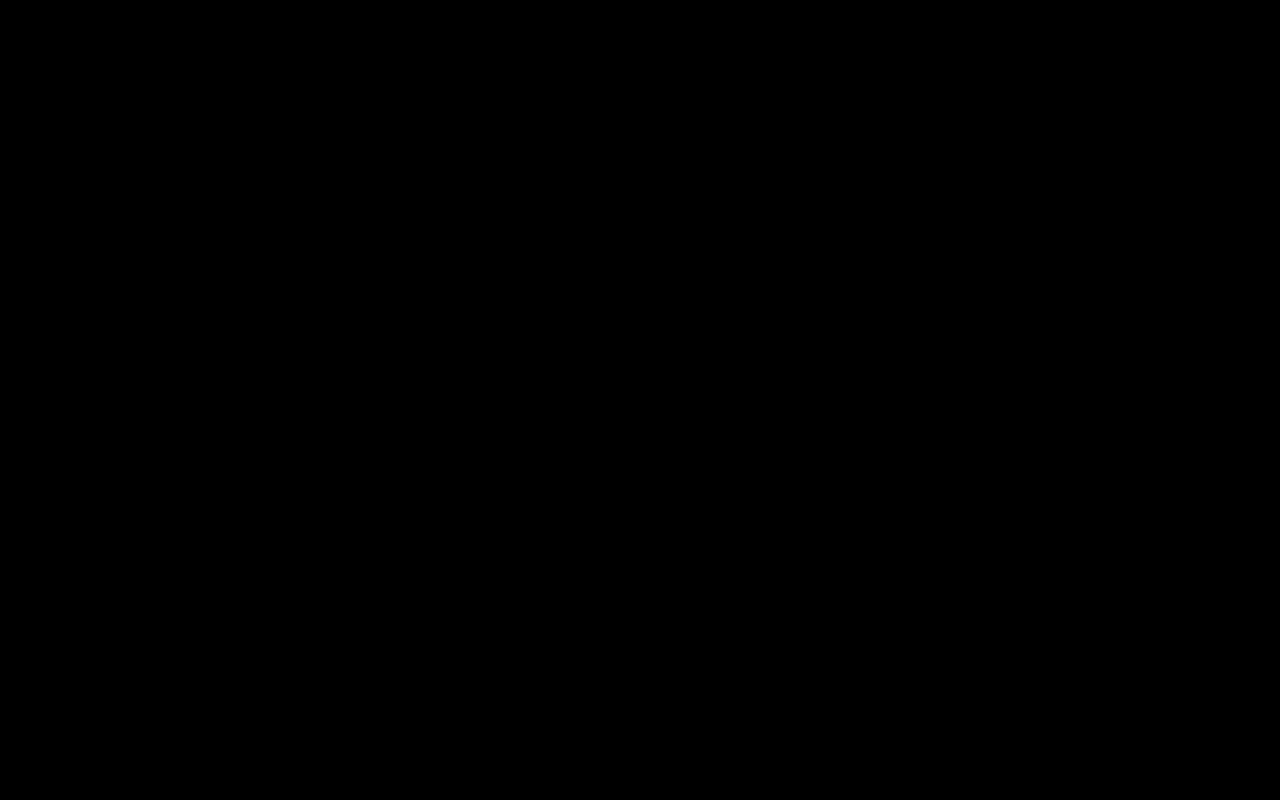
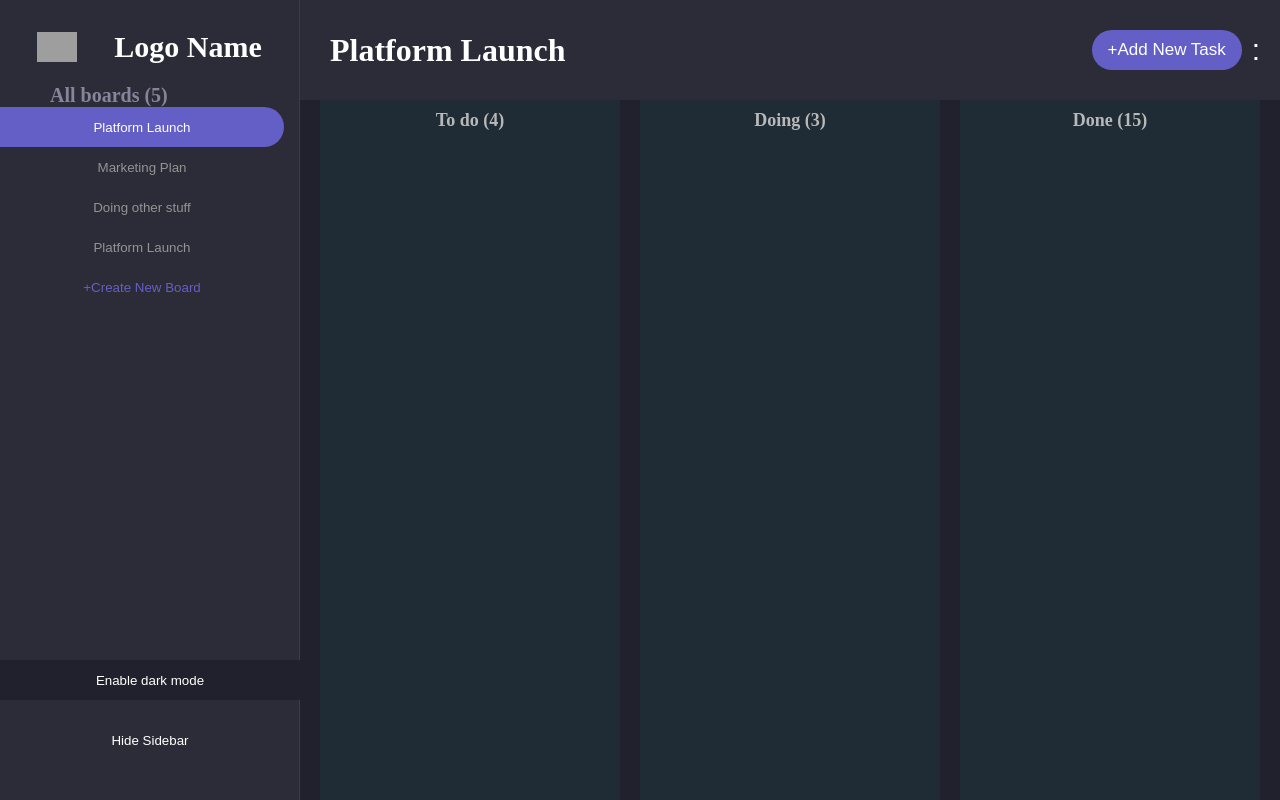
Before and after one commit to DarlanSchwartz/Web-Task-Manager, a React (Vite) app: page / in a window 1280 px wide. Built offline with nearby package versions, Linux system fonts and the light colour scheme; grey boxes are pictures that could not be loaded.

Commit message:
Basic layout done

```diff
--- a/src/App.jsx
+++ b/src/App.jsx
@@ -1,14 +1,17 @@
 import { useState } from 'react'
 import MainPage from './Pages/MainPage'
 import GlobalStyle from './globalStyle'
+import MainContext from './Contexts/MainContext';
 
 export default function App() {
-  const [count, setCount] = useState(0)
+  const [sidebarOpen, setSidebarOpen] = useState(true);
+  const [darkMode , setDarkMode ] = useState(false);
+
 
   return (
-    <>
-    <GlobalStyle/>
+    <MainContext.Provider value={{sidebarOpen,setSidebarOpen,darkMode,setDarkMode}}>
+      <GlobalStyle/>
       <MainPage/>
-    </>
+    </MainContext.Provider>
   )
 }
--- /dev/null
+++ b/src/Contexts/MainContext.js
@@ -0,0 +1,5 @@
+import { createContext } from "react";
+
+const MainContext = createContext();
+
+export default MainContext;
--- /dev/null
+++ b/src/Pages/Components/Body.jsx
@@ -0,0 +1,62 @@
+import { styled } from "styled-components";
+import { useContext } from "react";
+import MainContext from "../../Contexts/MainContext";
+export default function Body()
+{
+    const {darkMode , setDarkMode, sidebarOpen,setSidebarOpen} = useContext(MainContext);
+    return(
+        <BodyDiv side_open = {sidebarOpen.toString()}>
+            <CollumnDiv>
+                <h1>To do (4)</h1>
+            </CollumnDiv>
+            <CollumnDiv>
+                <h1>Doing (3)</h1>
+            </CollumnDiv>
+            <CollumnDiv>
+                <h1>Done (15)</h1>
+            </CollumnDiv>
+            <AddCollumnDiv>
+                <h1>+New Collumn</h1>
+            </AddCollumnDiv>
+        </BodyDiv>
+    );
+}
+
+const BodyDiv = styled.div`
+
+    position: fixed;
+    top: 100px;
+    left: ${(props) => props.side_open == 'true' ? '300px' : 0};
+    background-color: #21212D;
+    height: 100%;
+    width: 100%;
+    display:  flex;
+    transition: all 200ms;
+`;
+
+
+const CollumnDiv = styled.div`
+    height: 100%;
+    width: 300px;
+    margin-left: 20px;
+    background-color: #1f2b35;
+    color: #b8b8b8;
+    display: flex;
+    justify-content: center;
+    h1{
+        margin-top: 10px;
+        font-size: 18px;
+    }
+`;
+
+const AddCollumnDiv = styled.div`
+    height: 100%;
+    width: 300px;
+    margin-left: 20px;
+    background-color: #394650;
+    display: flex;
+    align-items: center;
+    justify-content: center;
+    color: white;
+    cursor: pointer;
+`;
--- /dev/null
+++ b/src/Pages/Components/Header.jsx
@@ -0,0 +1,64 @@
+import { styled } from "styled-components";
+import MainContext from "../../Contexts/MainContext";
+import { useContext } from "react";
+
+export default function Header()
+{
+    const {darkMode , setDarkMode, sidebarOpen,setSidebarOpen} = useContext(MainContext);
+
+    return(
+        <HeaderDiv side_open = {sidebarOpen.toString()}>
+            <h1 onClick={() => setSidebarOpen(true)}>Platform Launch</h1>
+            <div className="nav-btns">
+                <button className="add-btn">+Add New Task</button>
+                <button className="dots">:</button>
+            </div>
+        </HeaderDiv>
+    );
+}
+
+const HeaderDiv = styled.div`
+height: 100px;
+width: ${(props) => props.side_open == 'true' ? 'calc(100% - 300px)' : '100%'};
+position: fixed;
+top: 0;
+right: 0;
+display: flex;
+align-items: center;
+justify-content: space-between;
+background-color: #2C2C38;
+transition: all 200ms;
+.nav-btns{
+    display: flex;
+    align-items: center;
+    justify-content: space-between;
+    gap: 10px;
+    margin-right: 20px;
+
+    .dots{
+        border: 0;
+        background-color: rgba(0,0,0,0);
+        color: white;
+        font-size: 30px;
+    }
+
+    .add-btn{
+        border-radius: 20px;
+        height: 40px;
+        color: white;
+        background-color: #645FC6;
+        border: 0;
+        font-size: 17px;
+        width: 150px;
+    }
+}
+
+h1
+{
+    color:  white;
+    margin-left: 30px;
+    cursor: pointer;
+}
+
+
+`;
--- /dev/null
+++ b/src/Pages/Components/Sidebar.jsx
@@ -0,0 +1,137 @@
+import { useContext, useState } from "react";
+import { styled } from "styled-components";
+import MainContext from "../../Contexts/MainContext";
+
+export default function Sidebar()
+{
+    const {darkMode , setDarkMode, sidebarOpen,setSidebarOpen} = useContext(MainContext);
+
+    return(
+    <SidebarContainer open = {sidebarOpen.toString()}>
+        <LogoDiv>
+            <img src="https://cdn-icons-png.flaticon.com/512/6579/6579010.png" alt="" />
+            <h1>Logo Name</h1>
+        </LogoDiv>
+        <BoardsDiv>
+            <h1>All boards  (5)</h1>
+            <BoardButton selected = 'true'>Platform Launch</BoardButton>
+            <BoardButton selected = 'false'>Marketing Plan</BoardButton>
+            <BoardButton selected = 'false'>Doing other stuff</BoardButton>
+            <BoardButton selected = 'false'>Platform Launch</BoardButton>
+            <CreateBoardButton selected = 'false'>+Create New Board</CreateBoardButton>
+        </BoardsDiv>
+
+        <button className="dark-mode-btn" onClick={()=> setDarkMode(!darkMode)}>{darkMode ? 'Disable dark mode' : 'Enable dark mode'}</button>
+        <button className="hide-sidebar-btn" onClick={()=> setSidebarOpen(!sidebarOpen)}>Hide Sidebar</button>
+    </SidebarContainer>
+    );
+}
+
+const CreateBoardButton = styled.button`
+    width: 95%;
+    text-align: center;
+    border: 0;
+    height: 40px;
+    background-color: rgba(0,0,0,0);
+    color: #645FC6;
+    transition: all 200ms;
+    &:hover{
+            color: white;
+    }
+`;
+
+const BoardButton = styled.button`
+
+    width: 95%;
+    text-align: center;
+    border: 0;
+    height: 40px;
+    border-top-right-radius: ${(props) => props.selected  == 'false' ? '0' :  '20px '};
+    border-bottom-right-radius: ${(props) => props.selected  == 'false' ? '0' :  '20px '};
+    transition: all 200ms;
+    background-color:${(props) => props.selected == 'false' ? 'rgba(0,0,0,0)' : '#645FC6'};
+    color: ${(props) => props.selected == 'false' ? '#949494' : 'white'};
+    &:hover{
+        background-color: #645FC6;
+        border-top-right-radius: 20px;
+        border-bottom-right-radius: 20px;
+        color: white;
+    }
+
+`;
+
+
+const SidebarContainer = styled.div`
+
+width: 300px;
+height: 100%;
+background-color: #2C2C38;
+position: fixed;
+left: ${(props) => props.open == 'true' ? 0 : '-300px'};
+top: 0;
+z-index: 1;
+justify-content: center;
+align-items: center;
+border-right: 1px solid #3C3C48;
+transition: all 300ms;
+
+.dark-mode-btn{
+    width: 300px;
+    border: 0;
+    height: 40px;
+    position: fixed;
+    left:  ${(props) => props.open == 'true' ? 0 : '-300px'};
+    bottom: 100px;
+    background-color: #21212D;
+    color: white;
+    &:hover{
+        color: lightgray;
+    }
+
+}
+
+.hide-sidebar-btn{
+    width: 300px;
+    border: 0;
+    height: 40px;
+    background-color: rgba(0,0,0,0);
+    color: white;
+    position: fixed;
+    left: ${(props) => props.open == 'true' ? 0 : '-300px'};
+    bottom: 40px;
+    &:hover{
+        color: lightgray;
+    }
+}
+`;
+
+const LogoDiv = styled.div`
+
+display: flex;
+flex-direction: row;
+align-items: center;
+justify-content: space-evenly;
+width: 100%;
+margin-top: 30px;
+
+img{
+    width: 40px;
+}
+
+h1{
+    font-size: 30px;
+    color: white;
+}
+
+`;
+
+const BoardsDiv = styled.div`
+
+h1{
+    font-size: 20px;
+    margin-top: 20px;
+    margin-left: 50px;
+    color: #85859c;
+}
+
+`;
--- a/src/Pages/MainPage.jsx
+++ b/src/Pages/MainPage.jsx
@@ -1,19 +1,15 @@
 import { styled } from "styled-components";
+import Sidebar from "./Components/Sidebar";
+import Header from "./Components/Header";
+import Body from "./Components/Body";
 
 export default function MainPage()
 {
     return (
         <>
-
-
+            <Header/>
+            <Sidebar/>
+            <Body/>
         </>
     );
 }
-
-
-const Sidebar = styled.div`
-
-width: 300px;
-height: 100%;
-
-`;
--- a/src/globalStyle.js
+++ b/src/globalStyle.js
@@ -14,7 +14,11 @@ html,body{
 
 #root{
     height: 100%;
-    background-color: black;
+    background-color: #21212D;
+}
+
+button{
+    cursor: pointer;
 }
 
 `;
```
